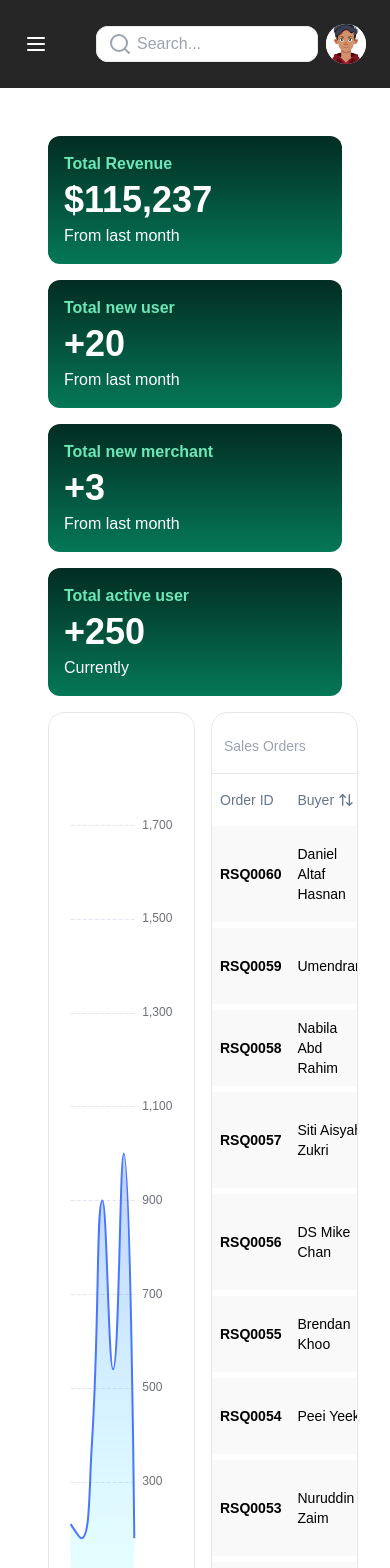
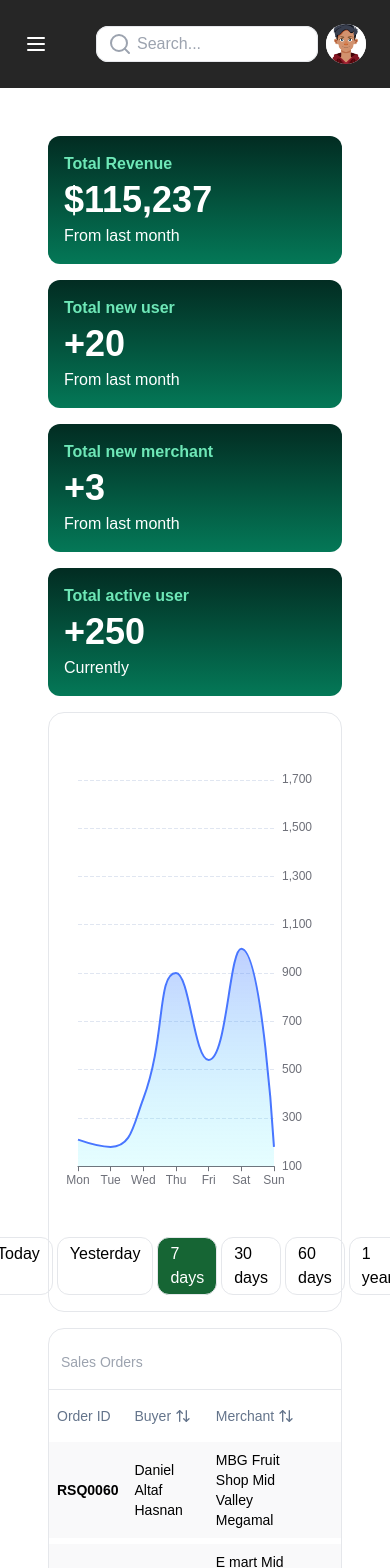
Before and after one commit to rulkimi/orders-dashboard, a Next.js app: page /dashboard in a window 390 px wide. Shown: the top 1568 px of the page. Built offline with nearby package versions, Linux system fonts and the light colour scheme; data requests are answered from the project's data file.

Commit message:
handle dashboard responsive

```diff
--- a/app/dashboard/page.tsx
+++ b/app/dashboard/page.tsx
@@ -57,12 +57,12 @@
         ))}
       </ul>
 
-      <div className="flex gap-4">
-        <div className="w-1/2">
+      <div className="flex flex-col lg:flex-row gap-4">
+        <div className="w-full h-[600px] lg:w-1/2">
           {isDataUpdated && renderFakeChart && <FakeChart />}
         </div>
 
-        <div className="w-1/2">
+        <div className="w-full lg:w-1/2">
           {isDataUpdated && <DataTable columns={columns} data={tableData} isDashboard />}
         </div>
       </div>
```
